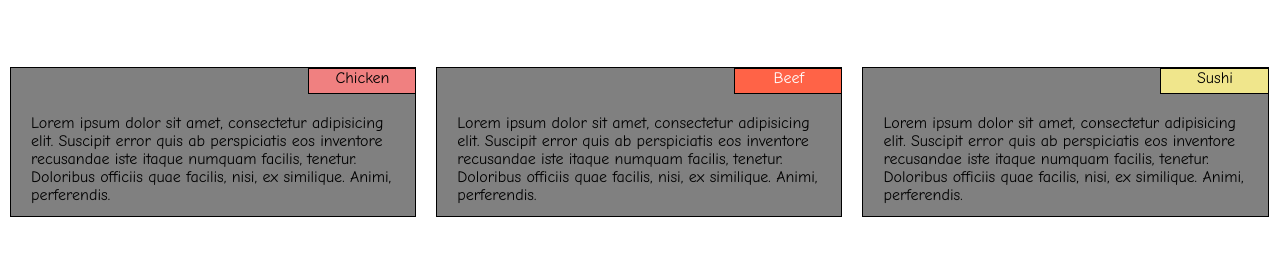
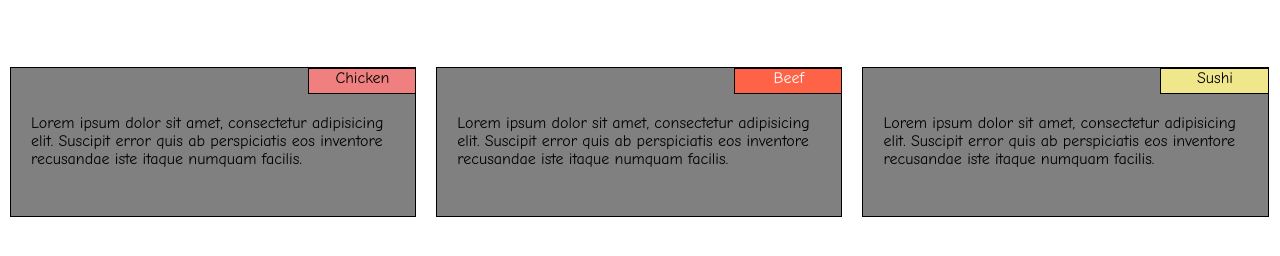
Before and after one commit to Meilin-Lyu/Assignments-solution-for-front-end, a plain HTML site: page mod2_solution/index.html in a window 1280 px wide. Shown: the part 50-306 px from the top of the page. Drawn offline with Linux system fonts and the light colour scheme.

Commit message:
Update index.html

```diff
--- a/mod2_solution/index.html
+++ b/mod2_solution/index.html
@@ -10,9 +10,9 @@
 <h1>Our Menu</h1>
 
 <div class="row">
-  <div class="col-lg-1 col-md-2"><div id = "p4"><div id = "p7"><div id= "p1">Chicken</div>Lorem ipsum dolor sit amet, consectetur adipisicing elit. Suscipit error quis ab perspiciatis eos inventore recusandae iste itaque numquam facilis, tenetur. Doloribus officiis quae facilis, nisi, ex similique. Animi, perferendis.</div></div></div>
-  <div class="col-lg-1 col-md-2"><div id = "p5"><div id = "p8"><div id= "p2">Beef</div>Lorem ipsum dolor sit amet, consectetur adipisicing elit. Suscipit error quis ab perspiciatis eos inventore recusandae iste itaque numquam facilis, tenetur. Doloribus officiis quae facilis, nisi, ex similique. Animi, perferendis.</div></div></div>
-  <div class="col-lg-1 col-md-3"><div id = "p6"><div id = "p9"><div id= "p3">Sushi</div>Lorem ipsum dolor sit amet, consectetur adipisicing elit. Suscipit error quis ab perspiciatis eos inventore recusandae iste itaque numquam facilis, tenetur. Doloribus officiis quae facilis, nisi, ex similique. Animi, perferendis.</div></div></div>
+  <div class="col-lg-1 col-md-2"><div id = "p4"><div id = "p7"><div id= "p1">Chicken</div>Lorem ipsum dolor sit amet, consectetur adipisicing elit. Suscipit error quis ab perspiciatis eos inventore recusandae iste itaque numquam facilis.</div></div></div>
+  <div class="col-lg-1 col-md-2"><div id = "p5"><div id = "p8"><div id= "p2">Beef</div>Lorem ipsum dolor sit amet, consectetur adipisicing elit. Suscipit error quis ab perspiciatis eos inventore recusandae iste itaque numquam facilis.</div></div></div>
+  <div class="col-lg-1 col-md-3"><div id = "p6"><div id = "p9"><div id= "p3">Sushi</div>Lorem ipsum dolor sit amet, consectetur adipisicing elit. Suscipit error quis ab perspiciatis eos inventore recusandae iste itaque numquam facilis.</div></div></div>
 
 </div>
 
```
